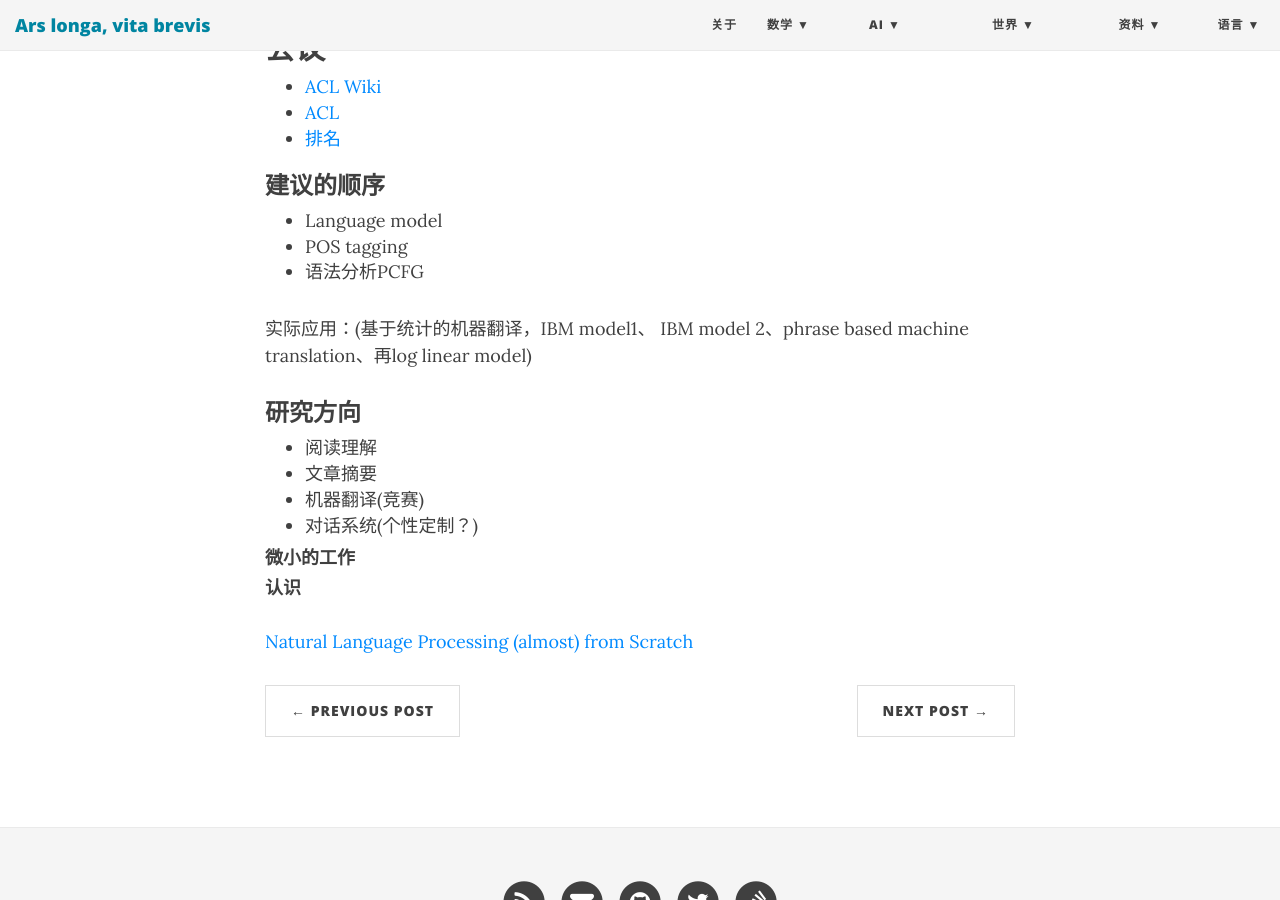
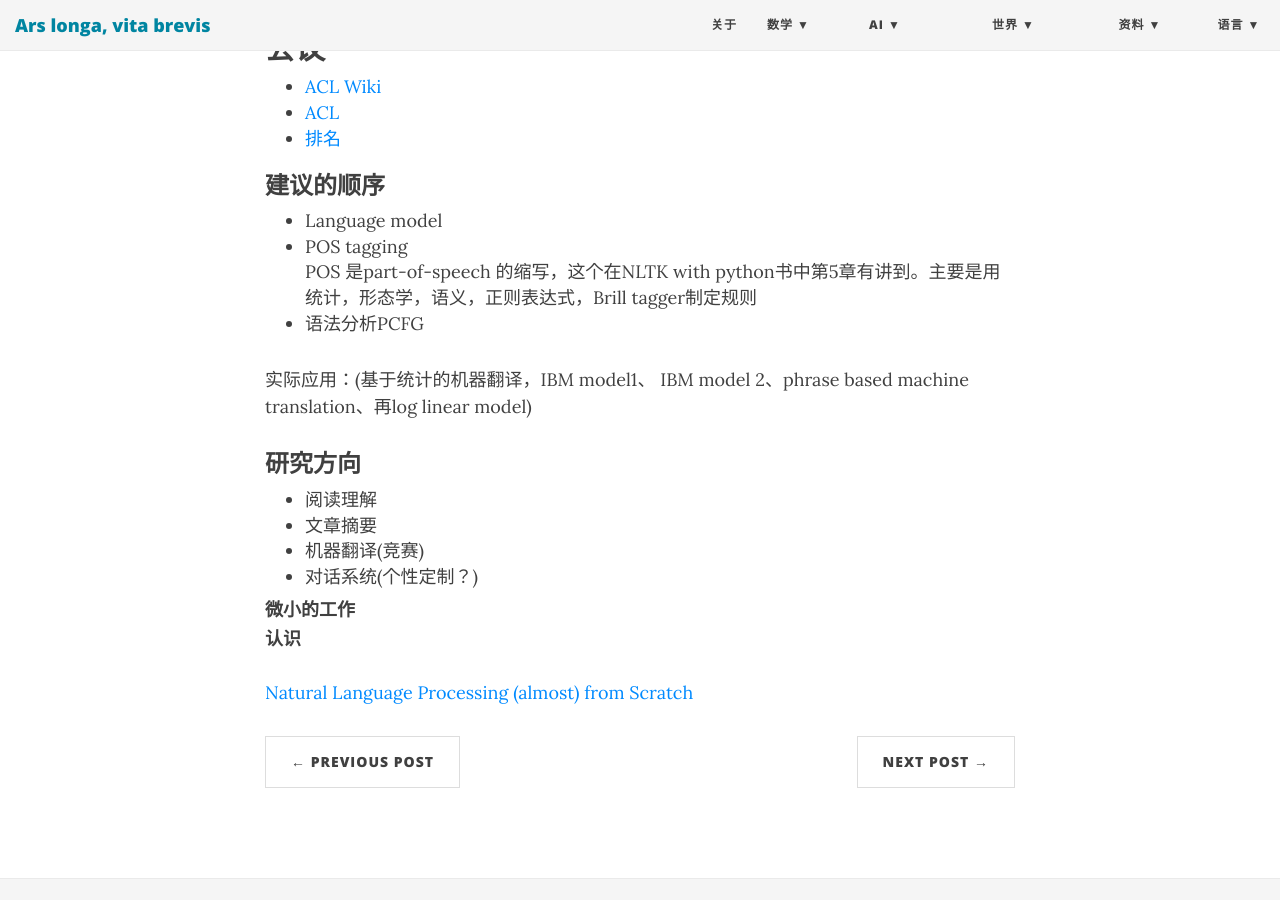
Before and after one commit to ZionPi/zionpi.github.io, a Jekyll site: the page built from _posts/2017-05-20-become-a-nlp-experter.md, in a window 1280 px wide and 900 px high, scrolled down 1734 px. Built offline with Jekyll 4.4.1, drawn with Linux system fonts in a browser that asks for light colours; nearby versions of some CDN libraries.

Commit message:
Update 2017-05-20-become-a-nlp-experter.md

```diff
--- a/_posts/2017-05-20-become-a-nlp-experter.md
+++ b/_posts/2017-05-20-become-a-nlp-experter.md
@@ -59,6 +59,7 @@ NLP与深度学习[Natural Language Processing with Deep Learning](https://www.y
 ### 建议的顺序
  - Language model
  - POS tagging
+   POS 是part-of-speech 的缩写，这个在NLTK with python书中第5章有讲到。主要是用统计，形态学，语义，正则表达式，Brill tagger制定规则
  - 语法分析PCFG
 
  实际应用：(基于统计的机器翻译，IBM model1、 IBM model 2、phrase based machine translation、再log linear model)
```
